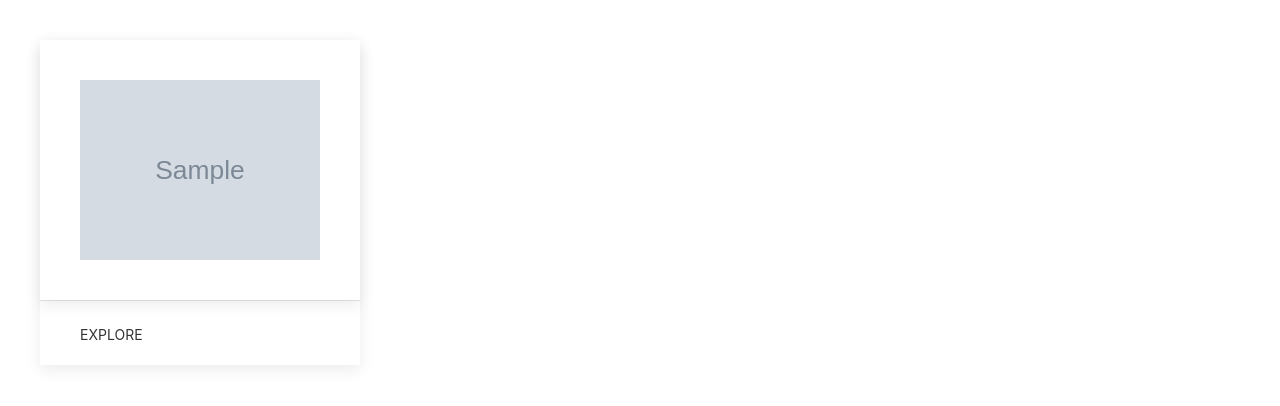
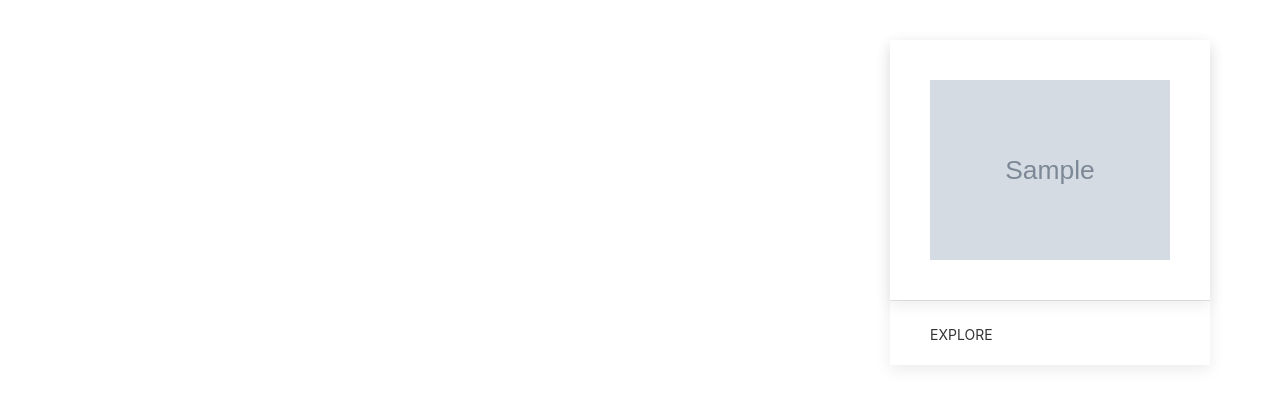
Before and after one commit to tailorv/photogalleriya, a Django app: page / in a window 1280 px wide. Shown: the part 80-486 px from the top of the page. Run offline with Django 3.2, Linux system fonts and the light colour scheme; tables that the repository leaves empty hold one stand-in row (values such as "Sample post"); grey boxes marked "Sample" are stand-in pictures; some libraries are stand-ins or nearby versions; some web fonts are replaced.

```diff
--- a/galleria/templates/start.html
+++ b/galleria/templates/start.html
@@ -4,7 +4,7 @@
 
 {% for picture in pictures %}
 <div class="uk-child-width-1-4@m ">
-    <div class="uk-flex uk-float-left  uk-margin-medium-left uk-margin-medium-top uk-margin-small-right">
+    <div class="uk-flex uk-float-right  uk-margin-small-left uk-margin-medium-top uk-margin-large-right">
 
 
             <div>
```
